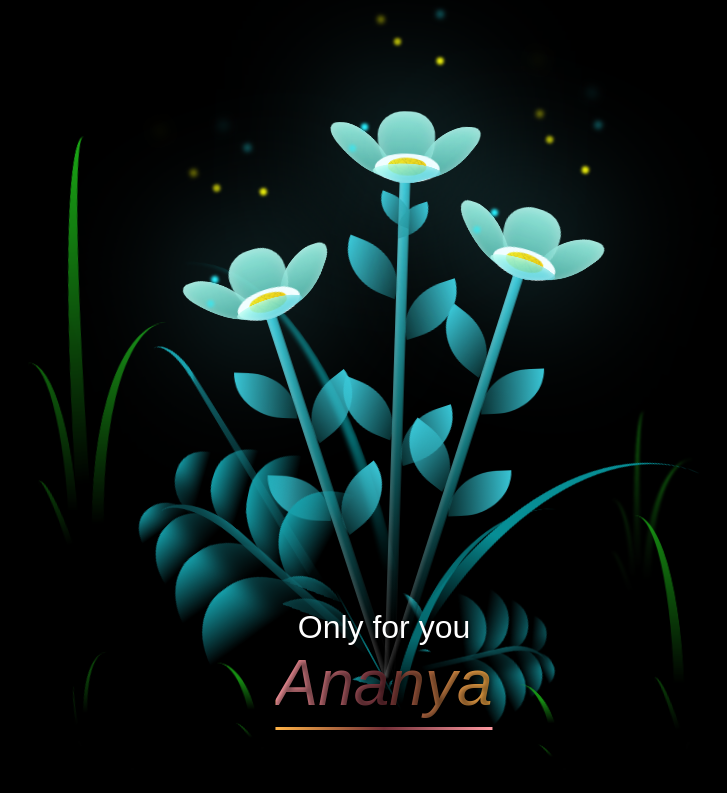
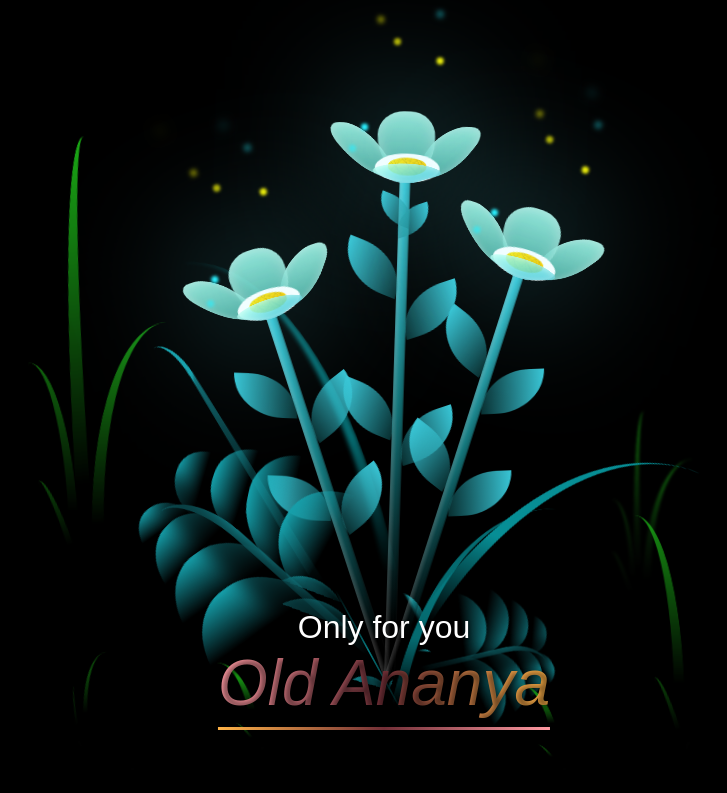
Before and after one commit to sparshgaur369/flowers, a plain HTML site: page index.html in a window 1280 px wide. Shown: the whole page, without its empty margins (256-983 px from the left). Drawn offline with Linux system fonts and the light colour scheme.

Commit message:
Update index.html

```diff
--- a/index.html
+++ b/index.html
@@ -313,7 +313,7 @@
   <div class="custom-message">
     <div class="custom-message__top">Only for you</div>
     <div class="custom-message__bottom">
-        Ananya
+        Old Ananya
         <span class="underline"></span>
     </div>
 </div>
```
